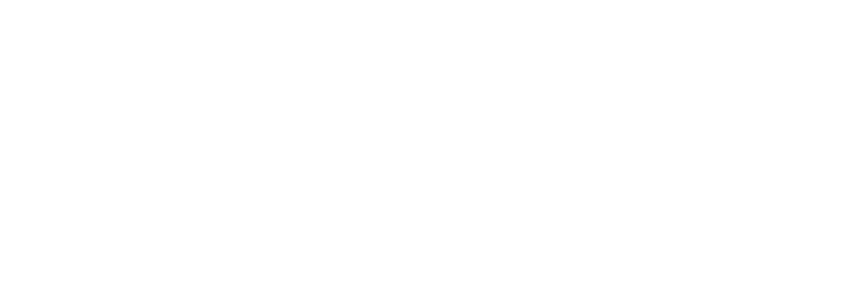
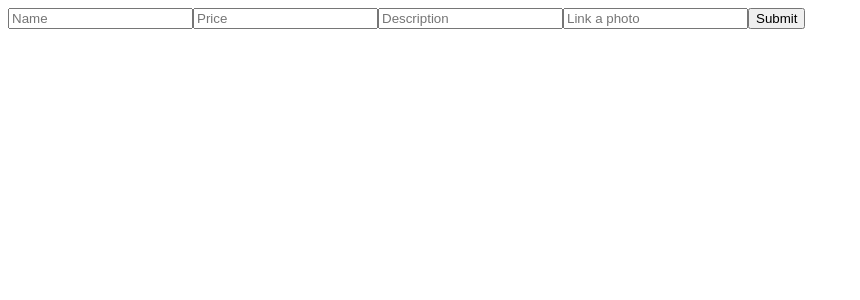
Before and after one commit to brandonfamiano/Industry, a React (Vite) app in the folder client/: page /backendTrends/add in a window 1280 px wide. Before the commit this address had no page. Shown: the top 300 px of the page, without its empty margins (0-860 px from the left). Built offline with nearby package versions, Linux system fonts and the light colour scheme.

Commit message:
added trends backend w front end documentation

```diff
--- a/client/src/App.jsx
+++ b/client/src/App.jsx
@@ -2,6 +2,8 @@ import Backend from "./pages/Backend"
 import { Route , Routes } from "react-router-dom"
 import axios from "axios";
 import BackendTest2 from "./pages/BackendTest2";
+import BackendTrendsTest from "./pages/BackendTrendsTest";
+import BackendAddTrendsTest from "./pages/BackendAddTrendsTest";
 axios.defaults.baseURL ='http://localhost:4000'
 function App() {
 
@@ -10,6 +12,8 @@ function App() {
       <Routes>
         <Route path='/' element={<Backend/>}></Route>
         <Route path='/backend' element={<BackendTest2/>}/>
+        <Route path='/backendTrends' element={<BackendTrendsTest/>}/>
+        <Route path='/backendTrends/add' element={<BackendAddTrendsTest/>}/>
       </Routes>
     </div>
   )
--- /dev/null
+++ b/client/src/pages/BackendAddTrendsTest.jsx
@@ -0,0 +1,45 @@
+import { useState } from 'react'
+import { Link, Navigate } from 'react-router-dom';
+import axios from 'axios';
+
+//create new item functionality//
+export default function BackendAddTrendsTest(){
+    const [name,setName] =useState('');
+    const [price,setPrice] = useState('');
+    const [description,setDescription] = useState('');
+    const [photo,setPhotos] = useState('');
+    const [redirect, setRedirect] =useState(false);
+
+
+    //posts the new item to database, will throw an error if the price is not a number, etc//
+    async function handleAddItem(e){
+        e.preventDefault();
+        try{
+            await axios.post('/trends', {
+                name,
+                price,
+                description,
+                photo,
+            })
+            setRedirect(true)
+        } catch(e){
+            alert("Error adding items")
+        }
+    } if (redirect){
+        return <Navigate to={'/backendtrends'}/>
+    }
+    return(
+        <div>
+
+            <span>
+            <form onSubmit={handleAddItem}>
+                <input type='text' placeholder='Name' value={name} onChange={ev => setName(ev.target.value)}/>
+                <input type='text' placeholder='Price'value={price} onChange={ev => setPrice(ev.target.value)}/>
+                <input type='text' placeholder='Description' value={description} onChange={ev => setDescription(ev.target.value)}/>
+                <input type='text' placeholder='Link a photo' value={photo} onChange={ev => setPhotos(ev.target.value)} />
+            <button>Submit</button>
+            </form>
+            </span>
+        </div>
+    )
+}
--- /dev/null
+++ b/client/src/pages/BackendTrendsTest.jsx
@@ -0,0 +1,36 @@
+import axios from 'axios';
+import { useEffect, useState } from 'react';
+import { Link } from 'react-router-dom';
+
+
+export default function BackendTrendsTest(){
+    //use to get trend items from database//
+    const [trends, setTrends] = useState([]);
+    useEffect(() =>{
+        axios.get('/trends').then(({ data }) =>{
+            setTrends(data);
+        })
+        .catch((error) => {
+            console.log('error'), error;
+        })
+    },[]);
+
+    //assigns trend items to a card, view button links to an individual page about the item with more details//
+    return (
+        <div className='trends'>
+            Trends
+            <div className="container">
+                {trends.length > 0 &&
+                trends.map((item) =>(
+                    <div className='card'>
+                        <img src={item.photo} alt="" />
+                        <h3>{item.name}</h3>
+                        <h2>{item.price}</h2>
+                        <h2>{item.description}</h2>
+                        <Link to={'`/trends/${item._id'}>View</Link>
+                    </div>
+                ))}
+            </div>
+        </div>
+    )
+}
```
